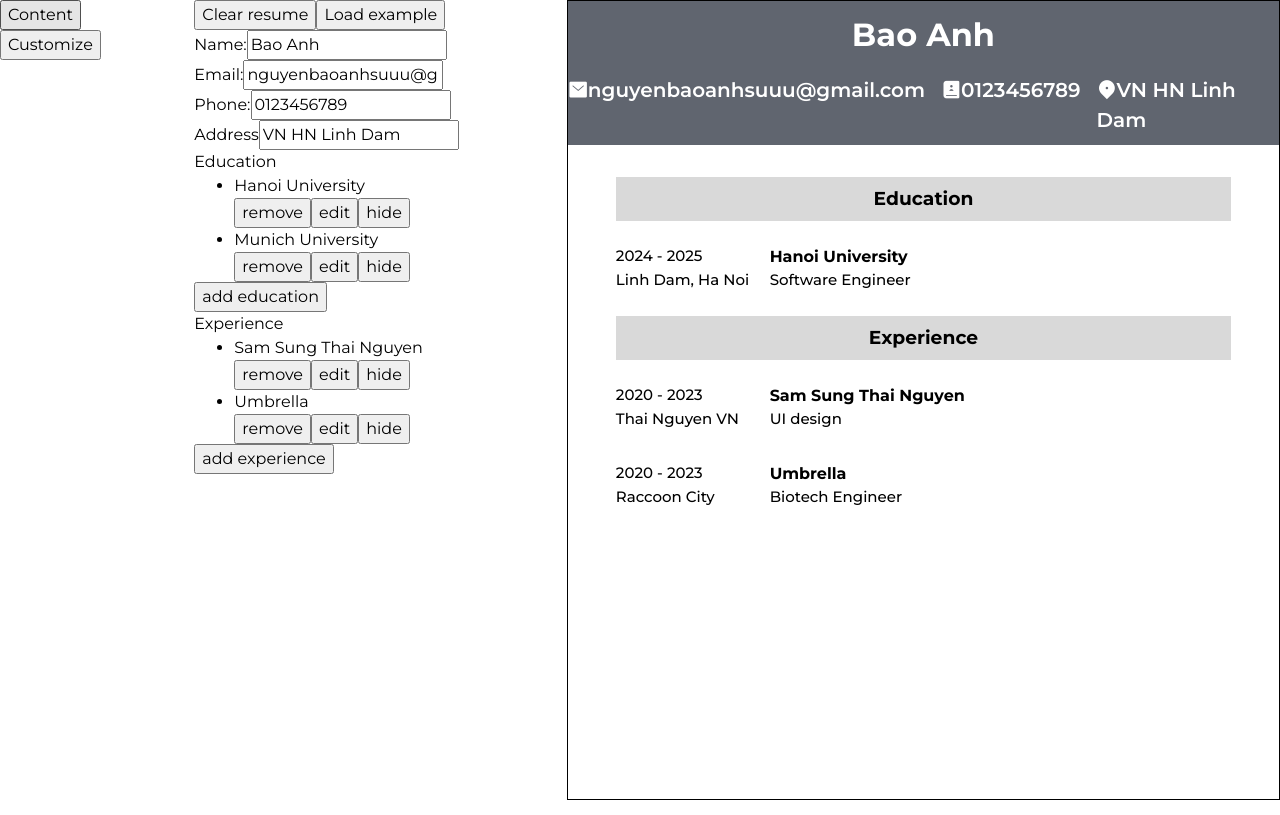
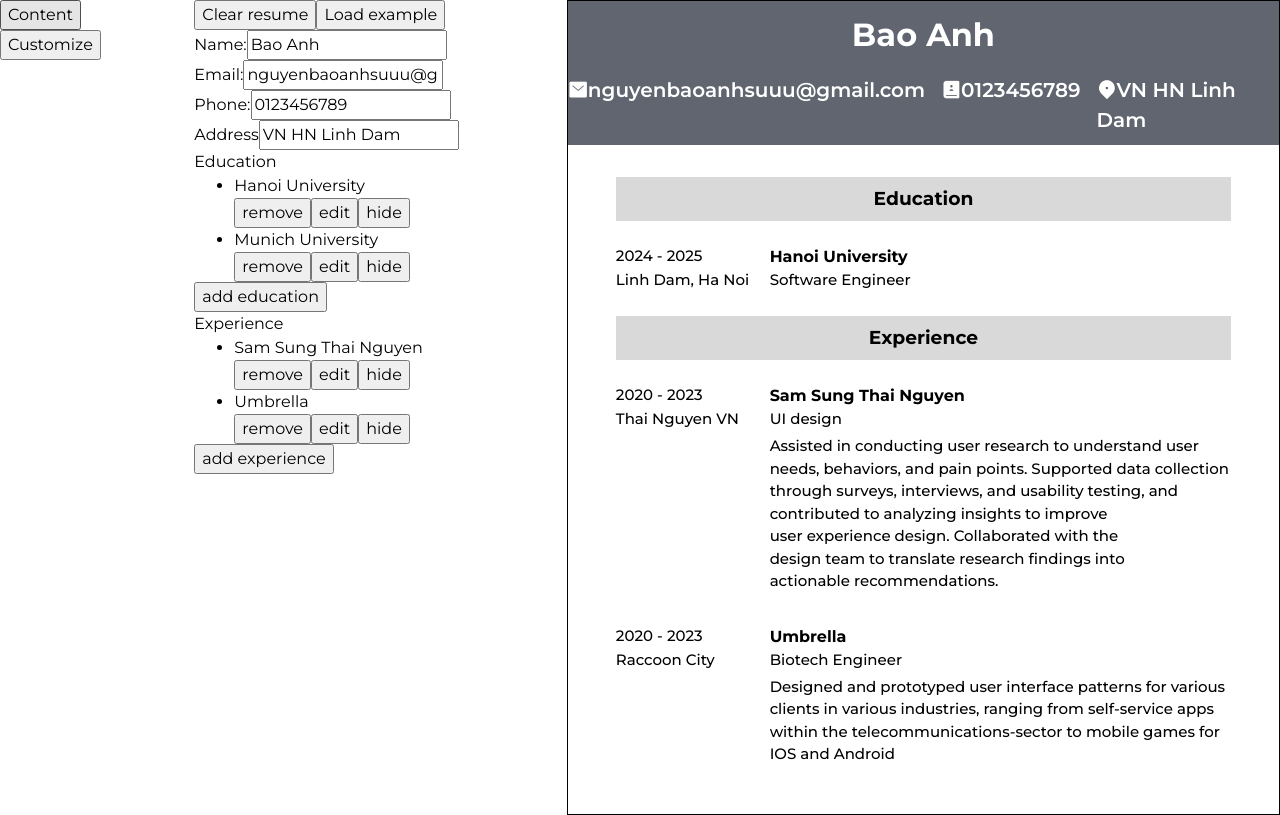
Before and after one commit to nguyensieu-gmer/cv_app, a React (Vite) app: page / in a window 1280 px wide. Built offline with nearby package versions, Linux system fonts and the light colour scheme.

Commit message:
Add description infor for sample

```diff
--- a/src/sample.js
+++ b/src/sample.js
@@ -33,6 +33,8 @@ export const data = {
       positionTitle: "UI design",
       location: "Thai Nguyen VN",
       visible: true,
+      desciption:
+        "Assisted in conducting user research to understand user needs, behaviors, and pain points. Supported data collection through surveys, interviews, and usability testing, and contributed to analyzing insights to improve user experience design. Collaborated with the design team to translate research findings into actionable recommendations.",
       id: crypto.randomUUID(),
     },
     {
@@ -42,6 +44,8 @@ export const data = {
       positionTitle: "Biotech Engineer",
       location: "Raccoon City",
       visible: true,
+      desciption:
+        "Designed and prototyped user interface patterns for various clients in various industries, ranging from self-service apps within the telecommunications-sector to mobile games for IOS and Android",
       id: crypto.randomUUID(),
     },
   ],
--- a/src/style/cvPreview.css
+++ b/src/style/cvPreview.css
@@ -52,3 +52,8 @@
   font-size: var(--h3-font-size);
   font-weight: var(--font-bold);
 }
+
+.cvDesciption {
+  grid-column: 2 / -1;
+  padding-top: 0.3rem;
+}
```
